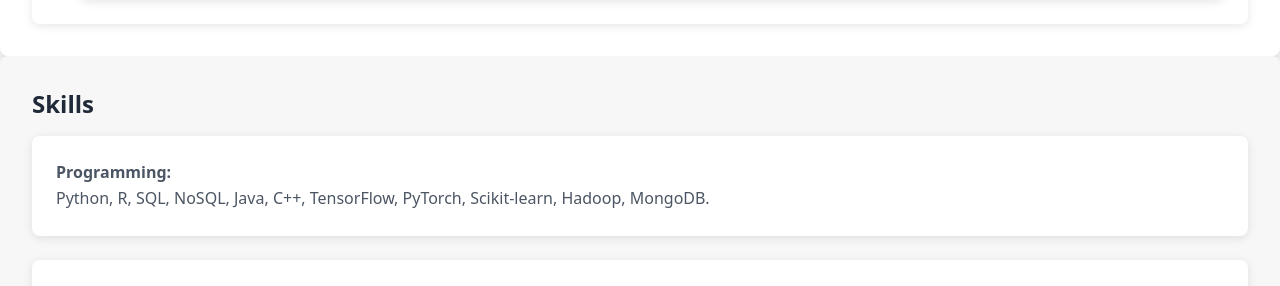
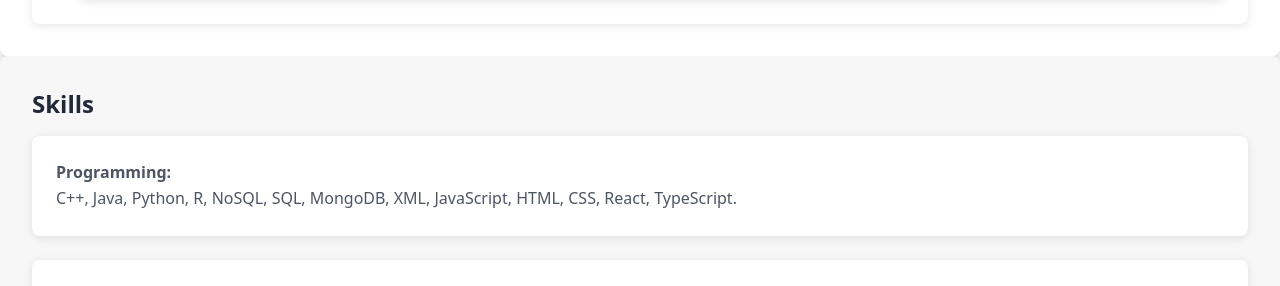
Before and after one commit to Nishanth-kalluri/Nishanth-kalluri.github.io, a Next.js app in the folder nextjs-app/: page / in a window 1280 px wide. Shown: the part 3540-3826 px from the top of the page. Built offline with nearby package versions, Linux system fonts and the light colour scheme.

Commit message:
added programming skills

```diff
--- a/nextjs-app/src/app/page.tsx
+++ b/nextjs-app/src/app/page.tsx
@@ -163,7 +163,7 @@ export default function Home() {
           className="py-12 px-4 md:px-8 bg-gray-100 dark:bg-gray-800 rounded-lg shadow-lg fade-in"
         >
           <ul className="space-y-6">
-            <li><strong className="transition-all duration-300 hover:scale-105 hover:shadow-xl">Programming:</strong> Python, R, SQL, NoSQL, Java, C++, TensorFlow, PyTorch, Scikit-learn, Hadoop, MongoDB.<br /></li>
+            <li><strong className="transition-all duration-300 hover:scale-105 hover:shadow-xl">Programming:</strong> C++, Java, Python, R, NoSQL, SQL, MongoDB, XML, JavaScript, HTML, CSS, React, TypeScript.<br /></li>
             <li><strong className="transition-all duration-300 hover:scale-105 hover:shadow-xl">Tools:</strong> Jupyter, Tableau, AWS, Docker, Kubernetes, Git, Apache Kafka, Airflow, Monte Carlo Simulations.<br /></li>
             <li><strong className="transition-all duration-300 hover:scale-105 hover:shadow-xl">Expertise:</strong> Statistical Modeling, Machine Learning, Deep Learning, NLP, Time Series Analysis, Predictive Analytics.</li>
           </ul>
```
